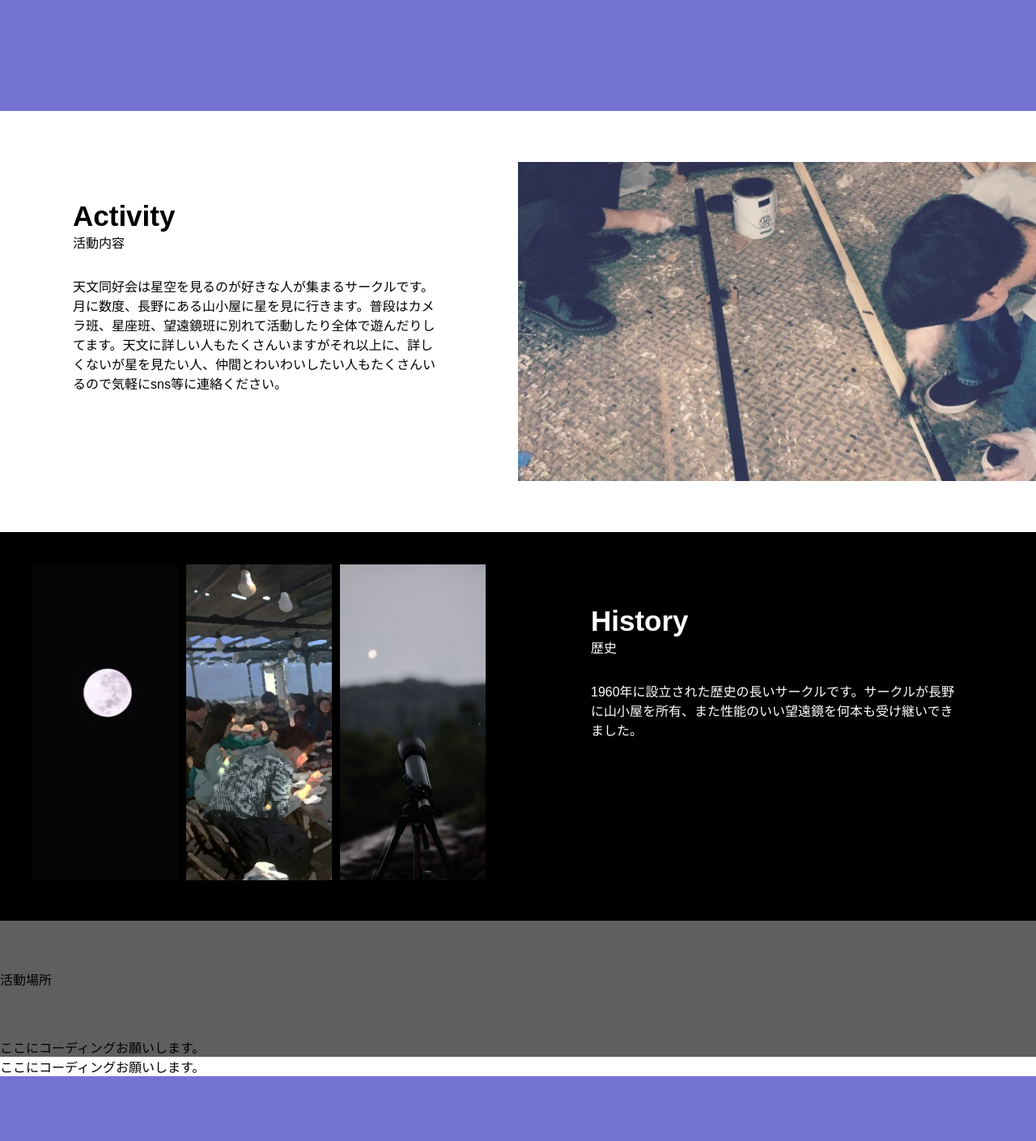
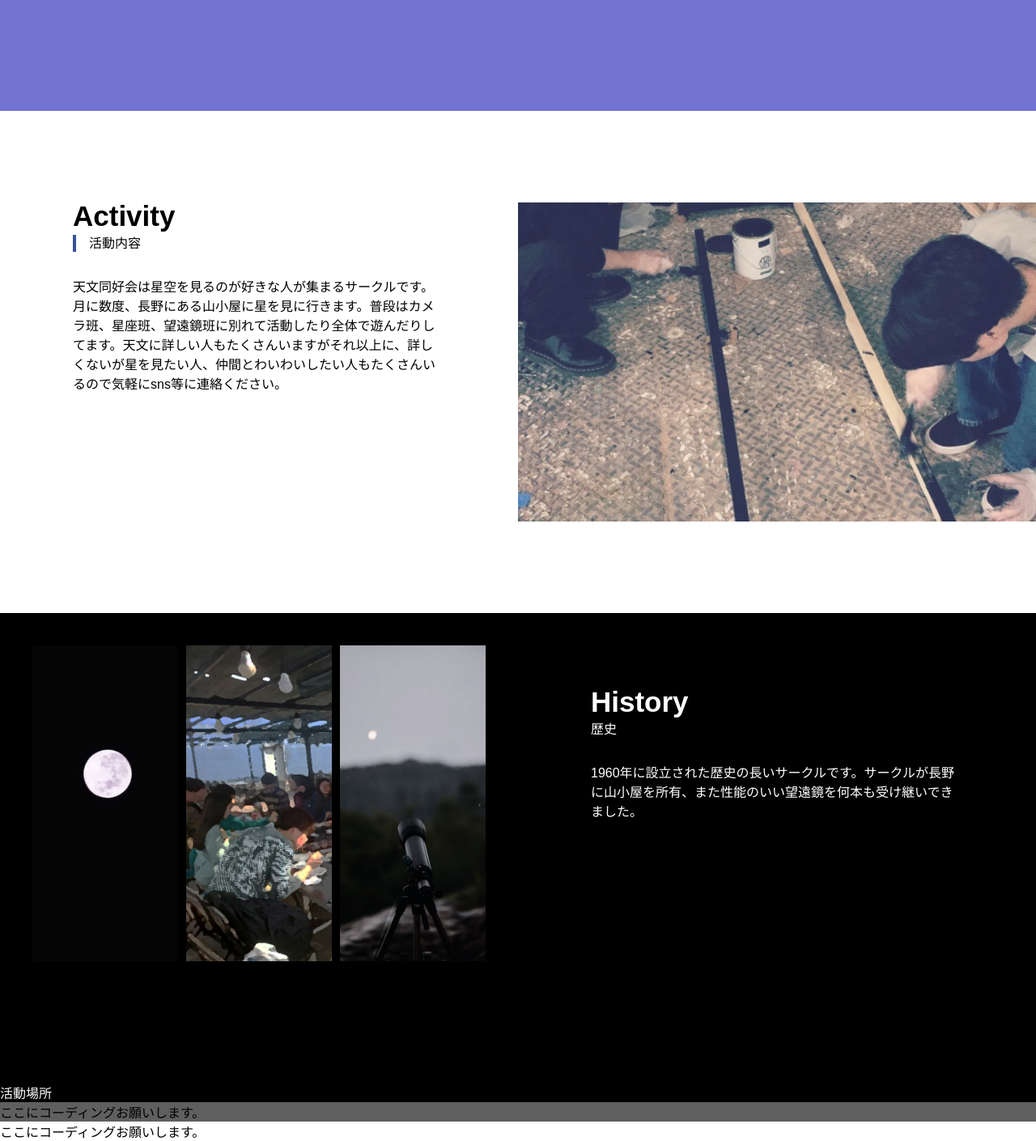
Before and after one commit to winc1980/waxaHP, a WordPress theme: template home.php in a window 1280 px wide. Shown: the part 713-2122 px from the top of the page at 81% size. Before the commit the page ends 2042 px from the top, so only its background shows below. Run offline with PHP 8.4 and a stand-in for WordPress, Linux system fonts and the light colour scheme; the site name, menu and one post (Sample post) are stand-ins, and other content is empty.

Commit message:
update style.css

```diff
--- a/style.css
+++ b/style.css
@@ -41,7 +41,7 @@ img{
 .container {
     display: flex;
     flex-wrap: wrap;
-    max-width: 1920px;
+    max-width: 1320px;
     margin: 0 auto;
 }
 
@@ -58,10 +58,7 @@ img{
     padding-top: 30px;
 }
 
-/* section {
-    max-width: 1320px;
-    margin: 0 auto;
-} */
+
 
 .title h2 {
     font-size: 3.5rem;
@@ -187,7 +184,6 @@ header {
 
 #header_menu-btn-check:checked ~ .header_menu-content {
     left: 0;/*メニューを画面内へ*/
-=======
     background: rgb(0, 0, 0);
 }
 
@@ -225,6 +221,11 @@ main {
     color: rgb(0, 0, 0);
 }
 
+#activity .contents .title p::before {
+    content: '';
+    margin-right: 1.6rem;
+    border: 0.23rem solid #3A5199;
+}
 
 /*-----------------------------------------------
 歴史
@@ -260,17 +261,15 @@ main {
 /*-----------------------------------------------
 活動場所
 -----------------------------------------------*/
-place {
+#place {
     width: 100%;
     background-color: black;
     color: #FFFFFF;
-    padding: 6rem 0;
 }
 #place .container {
-    background-image: url(src/place-bg-sp01.png);
+    background-image: url('src/place-bg-sp01.png');
     background-size: cover;
     object-fit: contain;
-    padding: 6rem 1.5rem 0 1.5rem;
 }
 #place h2 {
     font-family: 'Montserrat';
@@ -332,6 +331,10 @@ place {
     margin-top: 0;
     width: 12.5rem;
 }
+#place .place_map {
+    display: flex;
+    align-items: center;
+}
 #place .place_map iframe {
     padding-top: 20rem;
     min-height: 45rem;
@@ -356,7 +359,7 @@ PC表示
     ブロックの基底要素
     -----------------------------------------------*/
     .container {
-        height: 400px;
+        height: 500px;
     }
 
     .container .row {
@@ -411,9 +414,6 @@ PC表示
     /*-----------------------------------------------
     活動場所
     -----------------------------------------------*/
-    #place {
-        padding: 6rem 0;
-    }
     #place .container {
         /* display: flex; */
         max-width: 192rem;
```
